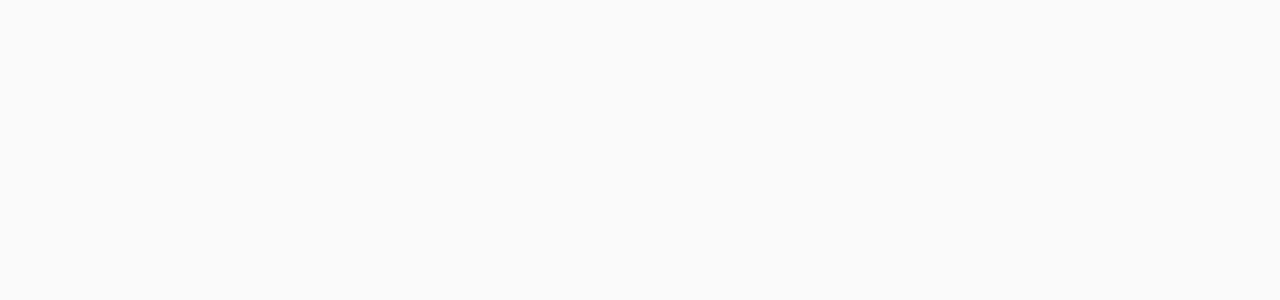
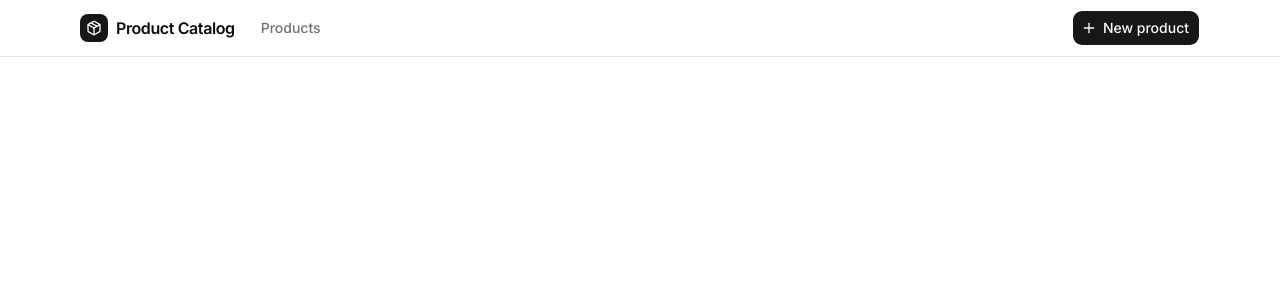
Before and after one commit to SaleemMaini/frontend-test, a Next.js app: page / in a window 1280 px wide. Shown: the top 300 px of the page. Built offline with nearby package versions, Linux system fonts and the light colour scheme.

Commit message:
add site header and navigation components with layout updates

```diff
--- a/src/app/layout.tsx
+++ b/src/app/layout.tsx
@@ -2,6 +2,8 @@ import type { Metadata } from "next";
 import { Geist, Geist_Mono, Inter } from "next/font/google";
 import "./globals.css";
 import { cn } from "@/lib/utils";
+import { SiteHeader } from "@/components/layout/site-header";
+import { Toaster } from "@/components/ui/sonner";
 
 const inter = Inter({subsets:['latin'],variable:'--font-sans'});
 
@@ -16,8 +18,11 @@ const geistMono = Geist_Mono({
 });
 
 export const metadata: Metadata = {
-  title: "Create Next App",
-  description: "Generated by create next app",
+  title: {
+    template: "%s | Product Catalog",
+    default: "Product Catalog",
+  },
+  description: "Browse, create, edit and manage products.",
 };
 
 export default function RootLayout({ children }: LayoutProps<"/">) {
@@ -26,7 +31,11 @@ export default function RootLayout({ children }: LayoutProps<"/">) {
       lang="en"
       className={cn("h-full", "antialiased", geistSans.variable, geistMono.variable, "font-sans", inter.variable)}
     >
-      <body className="min-h-full flex flex-col">{children}</body>
+      <body className="min-h-full flex flex-col">
+        <SiteHeader />
+        <main className="flex-1">{children}</main>
+        <Toaster />
+      </body>
     </html>
   );
 }
--- a/src/components/layout/nav-link.tsx
+++ b/src/components/layout/nav-link.tsx
@@ -0,0 +1,33 @@
+"use client"
+
+import Link from "next/link"
+import { usePathname } from "next/navigation"
+
+import { cn } from "@/lib/utils"
+
+type NavLinkProps = React.ComponentProps<typeof Link> & {
+  href: string
+  /** Only match the exact pathname instead of the path and its children. */
+  exact?: boolean
+}
+
+export function NavLink({ href, exact = false, className, ...props }: NavLinkProps) {
+  const pathname = usePathname()
+  const isActive = exact
+    ? pathname === href
+    : pathname === href || pathname.startsWith(`${href}/`)
+
+  return (
+    <Link
+      href={href}
+      aria-current={isActive ? "page" : undefined}
+      className={cn(
+        "rounded-md px-2.5 py-1.5 text-sm font-medium text-muted-foreground transition-colors hover:bg-muted hover:text-foreground",
+        "focus-visible:ring-3 focus-visible:ring-ring/50 focus-visible:outline-none",
+        isActive && "text-foreground",
+        className
+      )}
+      {...props}
+    />
+  )
+}
--- a/src/components/layout/site-header.tsx
+++ b/src/components/layout/site-header.tsx
@@ -0,0 +1,36 @@
+import Link from "next/link";
+import { PackageIcon, PlusIcon } from "lucide-react";
+
+import { buttonVariants } from "@/components/ui/button";
+import { NavLink } from "@/components/layout/nav-link";
+
+export function SiteHeader() {
+  return (
+    <header className="sticky top-0 z-40 border-b bg-background/80 backdrop-blur supports-backdrop-filter:bg-background/60">
+      <div className="mx-auto flex h-14 w-full max-w-6xl items-center gap-4 px-4">
+        <Link
+          href="/products"
+          className="flex items-center gap-2 rounded-md font-semibold tracking-tight focus-visible:ring-3 focus-visible:ring-ring/50 focus-visible:outline-none"
+        >
+          <span className="flex size-7 items-center justify-center rounded-md bg-primary text-primary-foreground">
+            <PackageIcon className="size-4" aria-hidden />
+          </span>
+          <span className="hidden sm:inline">Product Catalog</span>
+          <span className="sr-only sm:hidden">Product Catalog</span>
+        </Link>
+
+        <nav aria-label="Main" className="flex items-center gap-1">
+          <NavLink href="/products">Products</NavLink>
+        </nav>
+
+        <Link
+          href="/products/new"
+          className={buttonVariants({ size: "lg", className: "ml-auto" })}
+        >
+          <PlusIcon data-icon="inline-start" aria-hidden />
+          New product
+        </Link>
+      </div>
+    </header>
+  );
+}
```
